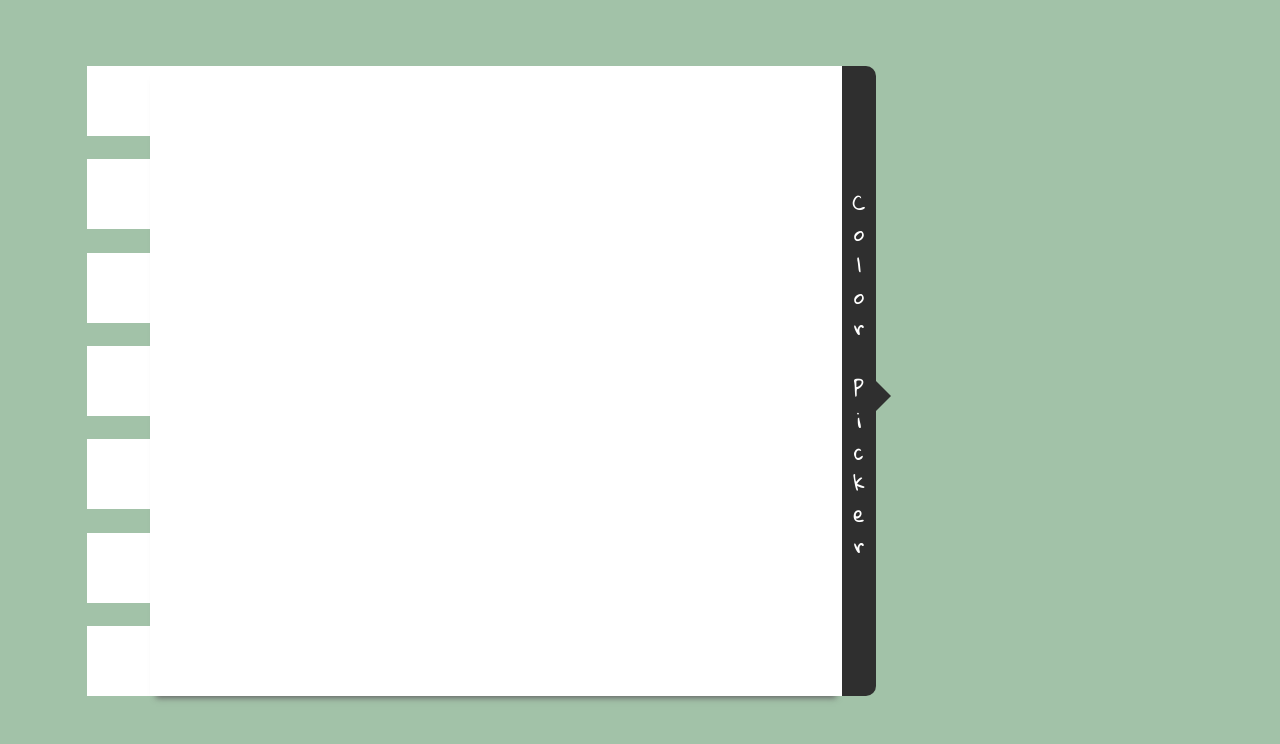
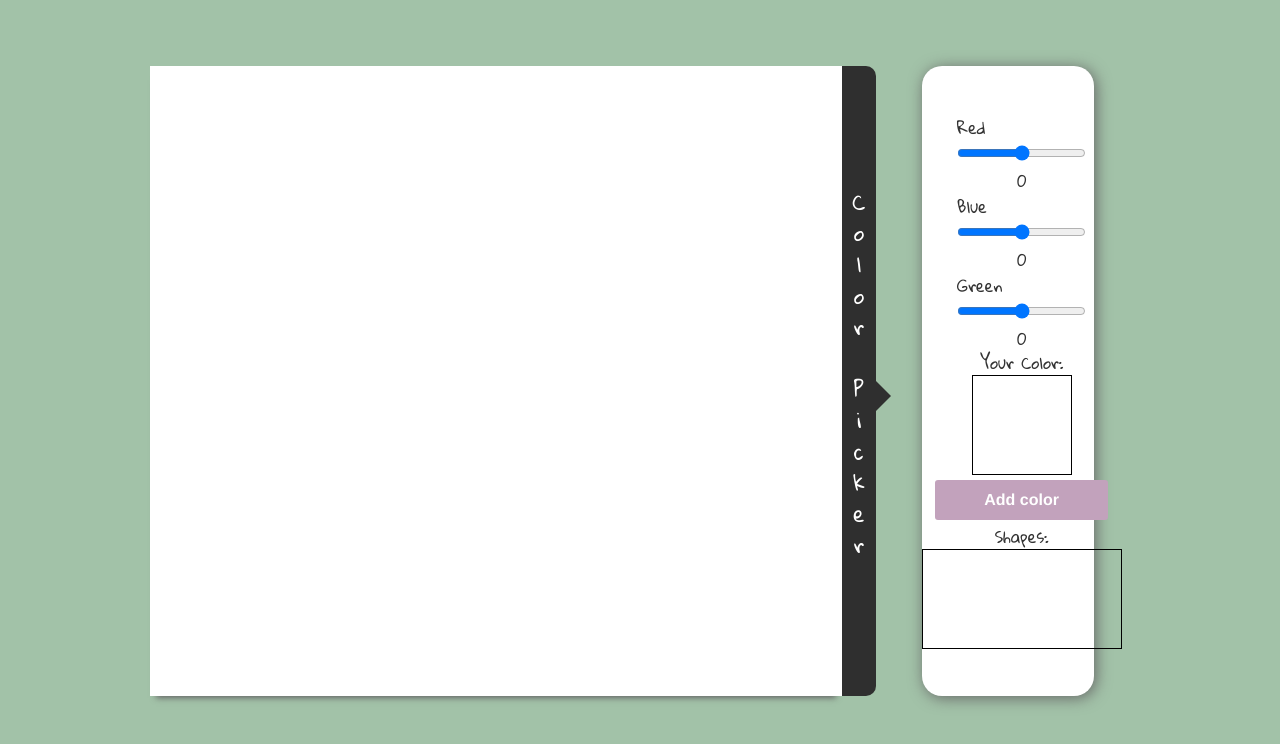
Before and after one commit to laere/DrawingBoard, a website: page index.html in a window 1280 px wide. Shown: the part 104-848 px from the top of the page. Drawn offline with Linux system fonts and the light colour scheme.

Commit message:
added slider values

```diff
--- a/css/main.scss
+++ b/css/main.scss
@@ -58,22 +58,7 @@ CANVAS AND COLORSS
         border-radius: 40px;
         border: 2px solid #2f2f2f;
       }
-
     }
-        //margin: 10px 0;
-        // &:hover {
-        //   animation: circle 0.1s ease-out;
-        //   animation-fill-mode: forwards;
-        //   cursor: pointer;
-        // }
-        // @keyframes circle {
-        //   50% {
-        //     border-radius: 20px;
-        //   }
-        //   100% {
-        //     border-radius: 40px;
-        //   }
-        // }
 
 
     #color-picker-wrapper   {
@@ -121,7 +106,7 @@ CANVAS AND COLORSS
         border-radius: 20px;
         box-shadow: 2px 2px 15px $bg-g;
         input {
-          margin: 15px 0;
+          margin: 5px 0;
           display: inline-block;
         }
         span {
@@ -133,8 +118,13 @@ CANVAS AND COLORSS
           height: 100px;
           margin-bottom: 15px;
         }
+        #add-color {
+          background-color: #c2a2bc;
+          width: 100%;
+          margin-top: -10px;
+        }
         .sliders {
-          margin: 5px 0;
+          margin: 2px 0;
         }
         #shapes {
           margin: 0;
--- a/index.html
+++ b/index.html
@@ -20,13 +20,6 @@
       <![endif]-->
   <div id="container">
       <div id="colors">
-        <div class="color"></div>
-        <div class="color"></div>
-        <div class="color"></div>
-        <div class="color"></div>
-        <div class="color"></div>
-        <div class="color"></div>
-        <div class="color"></div>
       </div>
       <canvas></canvas>
       <div id="color-picker-wrapper">
@@ -34,11 +27,12 @@
         <div id="color-picker-top"></div>
         <div id="color-picker-body"><p>C<br>o<br>l<br>o<br>r<br> <br>P<br>i<br>c<br>k<br>e<br>r<br></p></div>
         <div id="color-picker">
-            <div class="sliders"><span>Red</span><input type="range" min="0" max="255"></div>
-            <div class="sliders"><span>Blue</span><input type="range" min="0" max="255"></div>
-            <div class="sliders"><span>Green</span><input type="range" min="0" max="255"></div>
+            <div class="sliders"><span>Red</span><input id="red" type="range" min="0" max="255" oninput="amount1.value=red.value"></div><output name="amount1" id="amount1" for="red">0</output>
+            <div class="sliders"><span>Blue</span><input id="green" type="range" min="0" max="255" oninput="amount2.value=green.value"></div><output name="amount2" id="amount2" for="green">0</output>
+            <div class="sliders"><span>Green</span><input id="blue" type="range" min="0" max="255" oninput="amount3.value=blue.value"></div><output name="amount3" id="amount3" for="blue">0</output>
             <span>Your Color:</span>
             <div id=color-chosen></div>
+            <input type="submit" value="Add color" id="add-color">
             <span>Shapes:</span>
             <div id="shapes"></div>
         </div>
--- a/js/app.js
+++ b/js/app.js
@@ -1,6 +1,7 @@
 $(function() {
+
   $colorPicker = $('#color-picker');
-  $colorPicker.hide();
+//  $colorPicker.hide();
 
   //toggle color picker
   $('#color-picker-body').click(function() {
@@ -10,6 +11,7 @@ $(function() {
     $colorPicker.toggle();
   });
 
+  //color selecting
   $('div.color').click(function() {
     //current color with select
     $currentColor = $('div.color.select');
@@ -19,4 +21,16 @@ $(function() {
     $currentColor.removeClass('select');
   });
 
-});
+  $('#add-color').click(function() {
+    //when button is clicked
+    $colors = $('#colors');
+    //create div ele with class'color'
+    //append it to the container '#colors'
+    //later this will be the color the player creates
+    $colors.append('<div class=color></div>');
+    //find a way to limit the amount of colors a user can add.
+  });
+
+
+
+})(jQuery);
```
Also changed, not shown: css/main.css, 1 other file.
